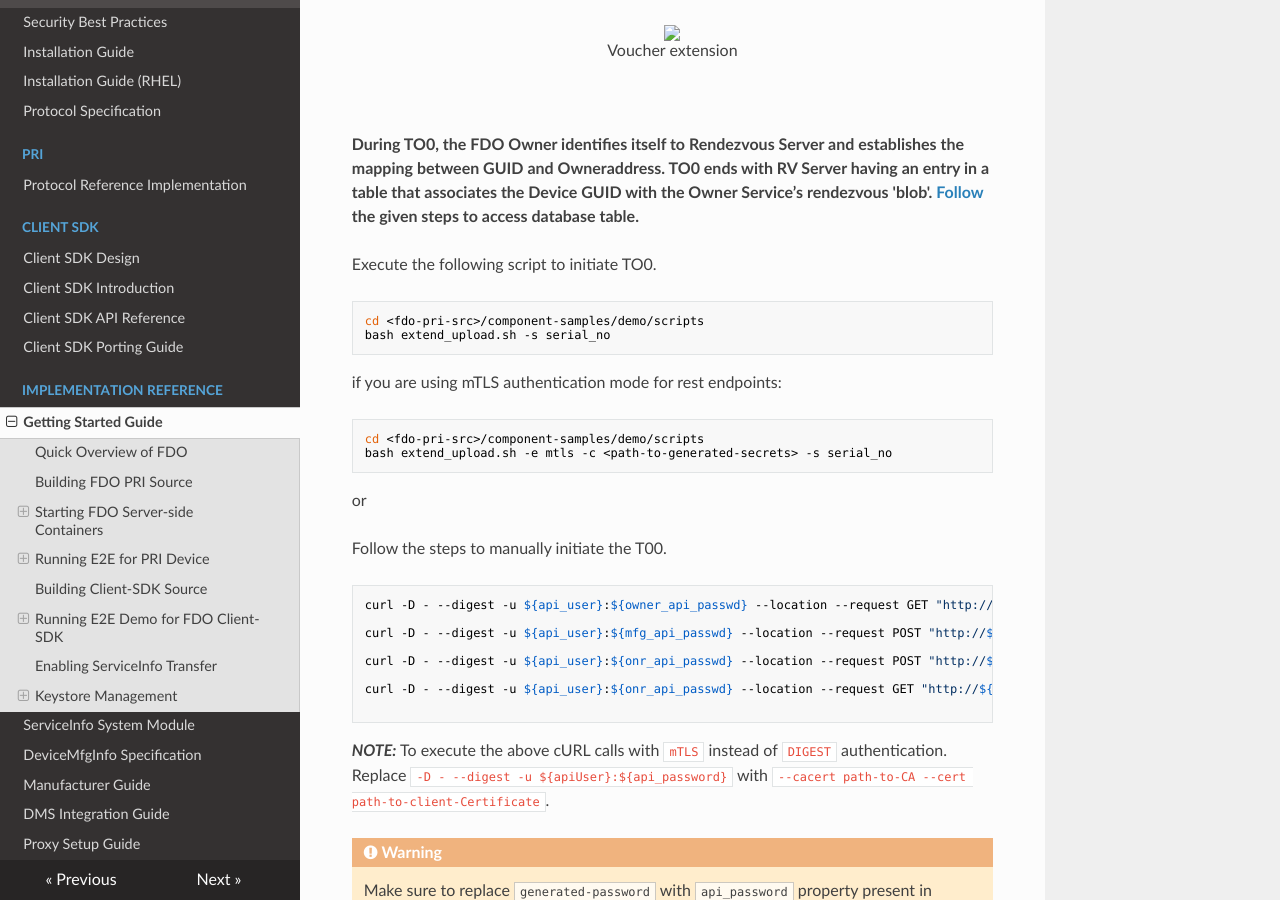
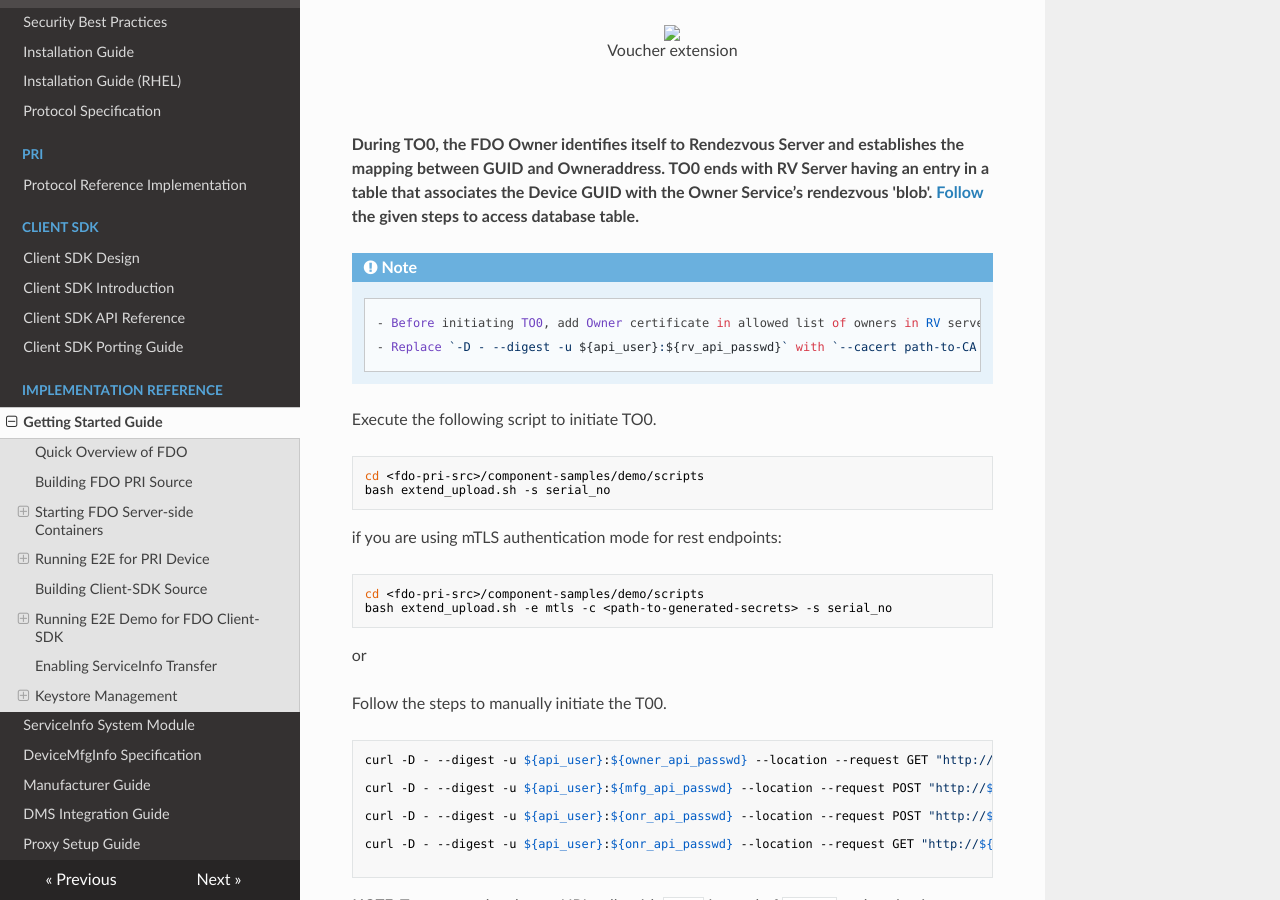
Before and after one commit to fido-device-onboard/docs-fidoiot, an MkDocs documentation site: the page built from docs/implementation-references/getting-started-guide.md, in a window 1280 px wide and 900 px high, scrolled down 7781 px. Built offline with MkDocs 1.6.1, drawn with Linux system fonts in a browser that asks for light colours; nearby versions of some CDN libraries.

Commit message:
Added instruction as prerequisite to TO0

````diff
--- a/docs/implementation-references/getting-started-guide.md
+++ b/docs/implementation-references/getting-started-guide.md
@@ -329,6 +329,10 @@ DI complete, GUID is <guid>
 
 **During TO0, the FDO Owner identifies itself to Rendezvous Server and establishes the mapping between GUID and Owneraddress. TO0 ends with RV Server having an entry in a table that associates the Device GUID with the Owner Service’s rendezvous 'blob'. [Follow](https://github.com/fido-device-onboard/pri-fidoiot#ownership-voucher-creation) the given steps to access database table.**
 
+!!!NOTE
+        - Before initiating TO0, add Owner certificate in allowed list of owners in RV server using `curl -D - --digest -u ${api_user}:{rv_api_passwd} --location --request POST "http://${rv_ip}:${rv_port}/api/v1/rv/allow" --data-raw "<content-of-owner_cert>"`
+        - Replace `-D - --digest -u ${api_user}:${rv_api_passwd}` with `--cacert path-to-CA --cert path-to-client-Certificate` for mTLS authentication
+
 Execute the following script to initiate TO0.
 
 ```
````
